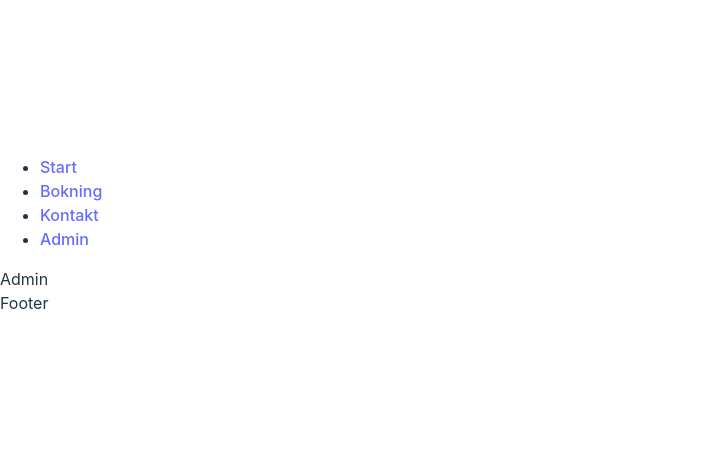
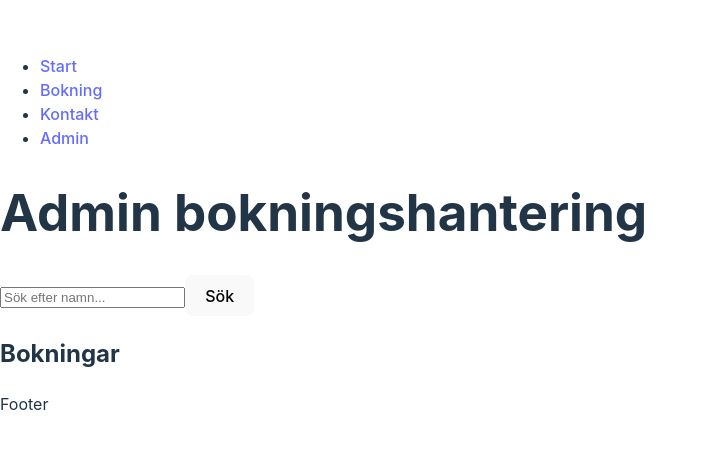
Before and after one commit to screamm/the-restaurant-the-vg-team-groupassignment, a React (Vite) app: page /Admin in a window 1280 px wide. Shown: the part 173-622 px from the top of the page, without its empty margins (0-707 px from the left). Built offline with nearby package versions, Linux system fonts and the light colour scheme.

Commit message:
Admin sidan

```diff
--- /dev/null
+++ b/src/components/AdminHandleBooking.tsx
@@ -0,0 +1,45 @@
+import axios from "axios";
+import { useState } from "react";
+import { AdminBooking } from "../models/IAdminBooking";
+
+export const AdminHandleBooking = () => {
+    const [bookings, setBookings] = useState<AdminBooking[]>([]);
+    const [searchTerm, setSearchTerm] = useState('');
+
+    const fetchBookings = async () => {
+        try {
+            const response = await axios.get<AdminBooking[]>(
+                "https://school-restaurant-api.azurewebsite.net/booking/update/:id"
+            );
+            setBookings(response.data);
+        } catch (error) {
+            console.error("Error fetching bookings:", error);
+        }
+    };
+
+    const handleSearch = () => {
+        fetchBookings();
+    };
+
+    return (
+        <div>
+            <h1>Admin bokningshantering</h1>
+            <input
+                type="text"
+                placeholder="Sök efter namn..."
+                value={searchTerm}
+                onChange={(e) => setSearchTerm(e.target.value)}
+            />
+            <button onClick={handleSearch}>Sök</button>
+            <h2>Bokningar</h2>
+            <ul>
+                {bookings.filter((booking) => booking.name.toLowerCase().includes(searchTerm.toLowerCase()))
+                    .map((booking) => (
+                        <li key={booking.id}>
+                            {booking.date} {booking.time} - {booking.numberOfGuests} gäster
+                        </li>
+                    ))}
+            </ul>
+        </div>
+    );
+};
--- a/src/pages/Admin.tsx
+++ b/src/pages/Admin.tsx
@@ -1,3 +1,7 @@
+import { AdminHandleBooking } from "../components/AdminHandleBooking";
+
 export const Admin = () => {
-    return <>Admin</>;
+    return <>
+    <AdminHandleBooking />
+    </>;
   };
```
